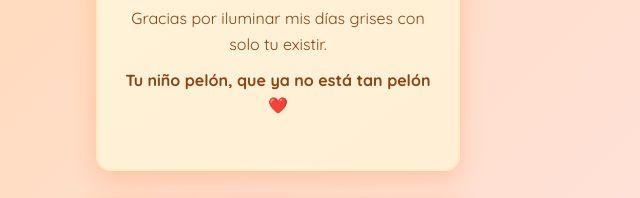
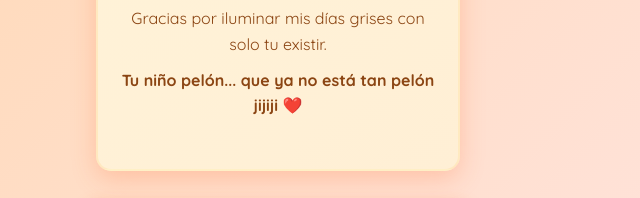
Before and after one commit to KevCerda/KellyPage, a plain HTML site: page pages/cartas/4_180/index.html in a window 1280 px wide. Shown: the part 1205-1403 px from the top of the page, 362-1002 px from the left. Drawn offline with Linux system fonts and the light colour scheme; a web font is replaced by a local one.

Commit message:
Update index.html

```diff
--- a/pages/cartas/4_180/index.html
+++ b/pages/cartas/4_180/index.html
@@ -36,11 +36,12 @@
             <p>
                 Gracias por iluminar mis días grises con solo tu existir.
             </p>
-            <p><b>Tu niño pelón, que ya no está tan pelón ❤️</b></p>
+            <p><b>Tu niño pelón... que ya no está tan pelón jijiji ❤️</b></p>
         </div>
     </div>
         <div class="boton">
             <a href="../../../index.html">Regresar al inicio</a>
         </div>
 </body>
+
 </html>
```
